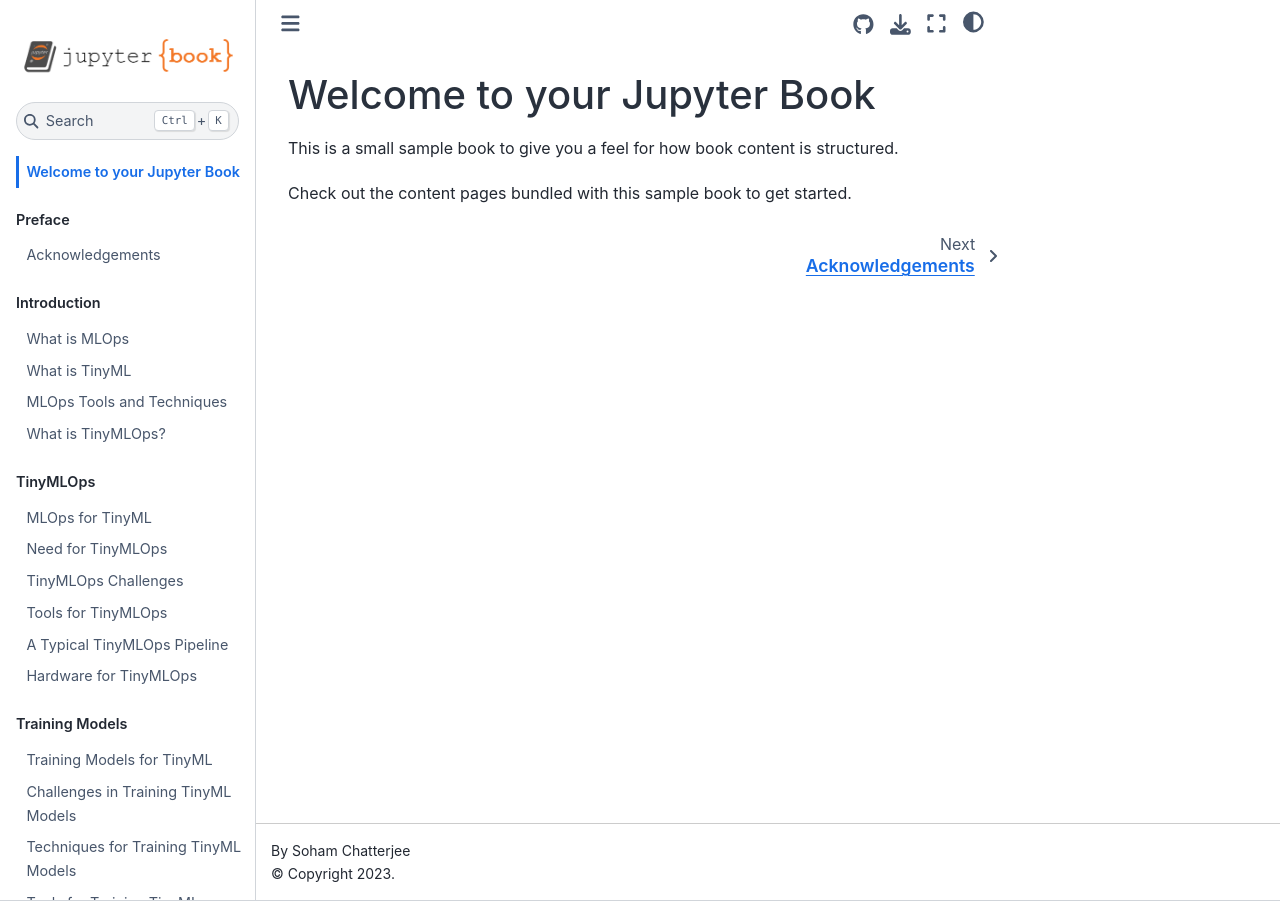
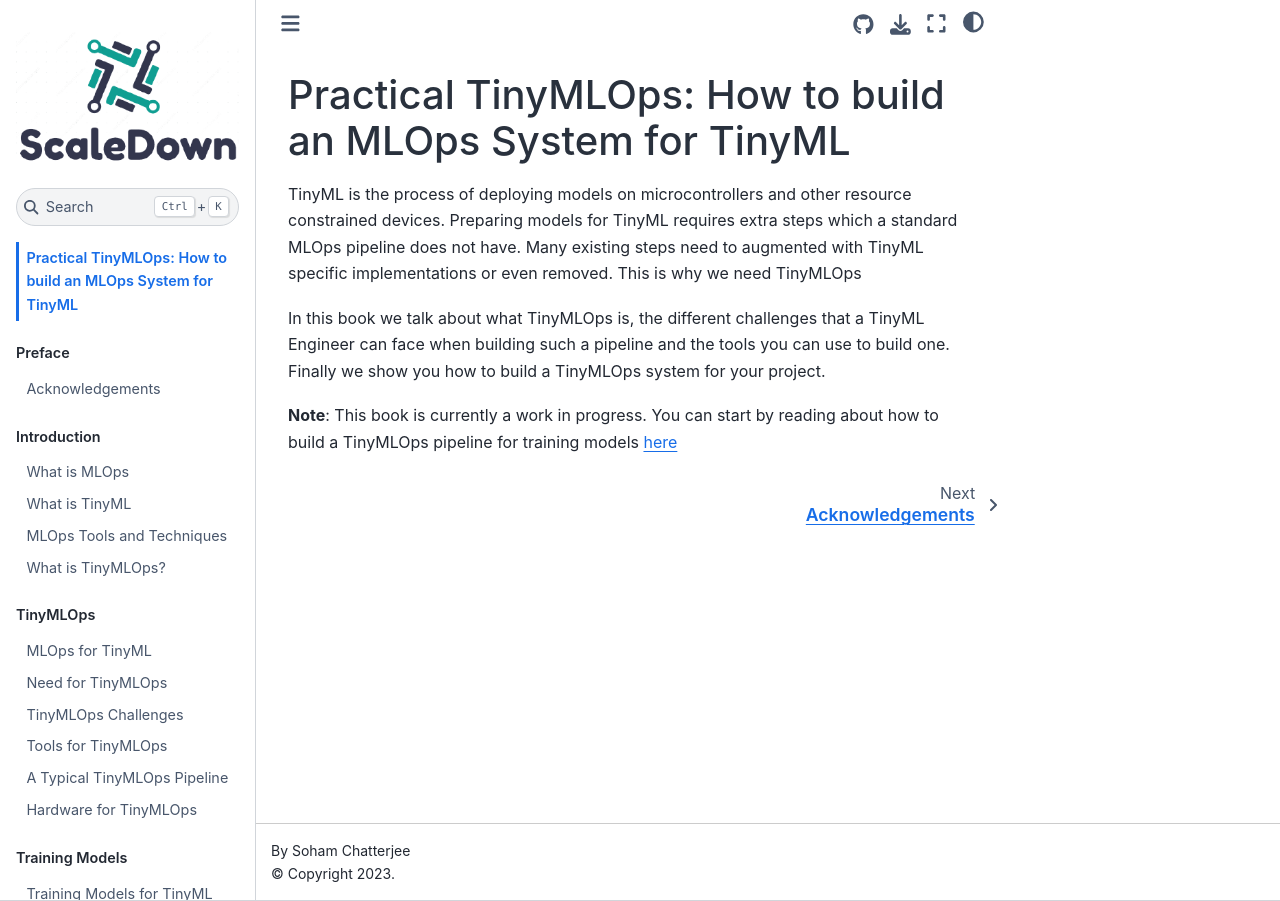
Before and after one commit to scaledown-team/tinymlops_book, a Jupyter Book: the page built from book/index.md, in a window 1280 px wide. Built offline with Jupyter Book 1.0.4 settings and Sphinx 7.4.7 and the Sphinx Book theme 1.1.4, drawn with Linux system fonts in a browser that asks for light colours; some of the changed text lies outside the part shown.

Commit message:
fix logo and langing page

```diff
--- a/book/_config.yml
+++ b/book/_config.yml
@@ -3,7 +3,7 @@
 
 title: Practical TinyMLOps
 author: Soham Chatterjee
-logo: logo.png
+logo: high-res-text-logo.png
 
 # Force re-execution of notebooks on each build.
 # See https://jupyterbook.org/content/execute.html
--- a/book/index.md
+++ b/book/index.md
@@ -1,7 +1,10 @@
-Welcome to your Jupyter Book
-============================
+<!-- #region -->
+# Practical TinyMLOps: How to build an MLOps System for TinyML
 
-This is a small sample book to give you a feel for how book content is
-structured.
+TinyML is the process of deploying models on microcontrollers and other resource constrained devices. Preparing models for TinyML requires extra steps which a standard MLOps pipeline does not have. Many existing steps need to augmented with TinyML specific implementations or even removed. This is why we need TinyMLOps
 
-Check out the content pages bundled with this sample book to get started.
+In this book we talk about what TinyMLOps is, the different challenges that a TinyML Engineer can face when building such a pipeline and the tools you can use to build one. Finally we show you how to build a TinyMLOps  system for your project.
+
+
+**Note**: This book is currently a work in progress. You can start by reading about how to build a TinyMLOps pipeline for training models [here](chapters/train/what_is_training)
+<!-- #endregion -->
```
Also changed, not shown: book/high-res-side-text-logo.png (added), book/high-res-text-logo.png (added).
